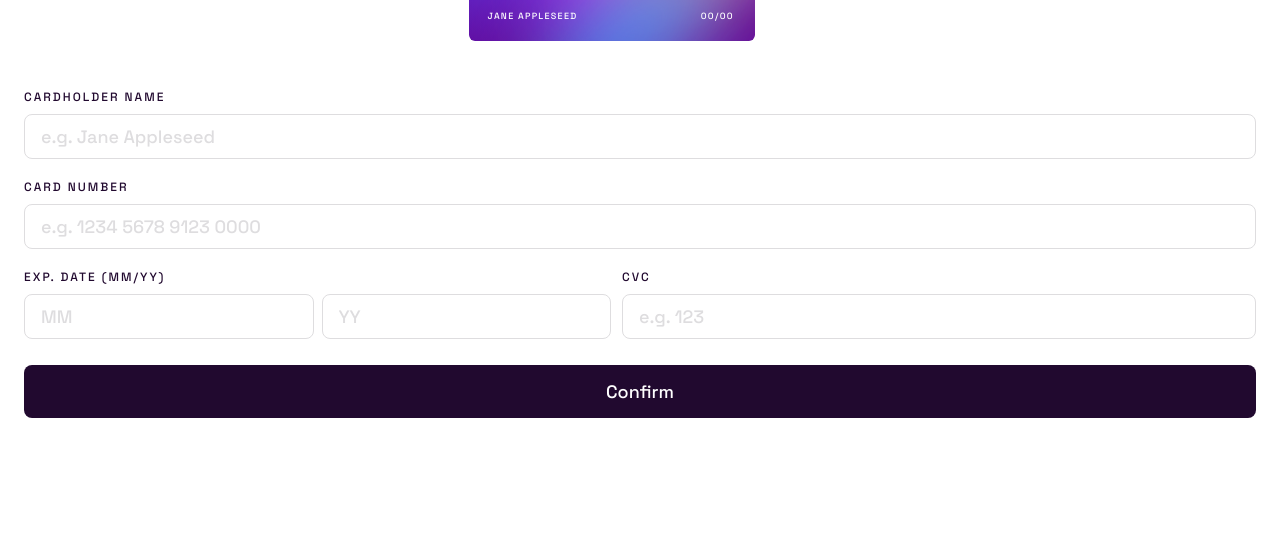
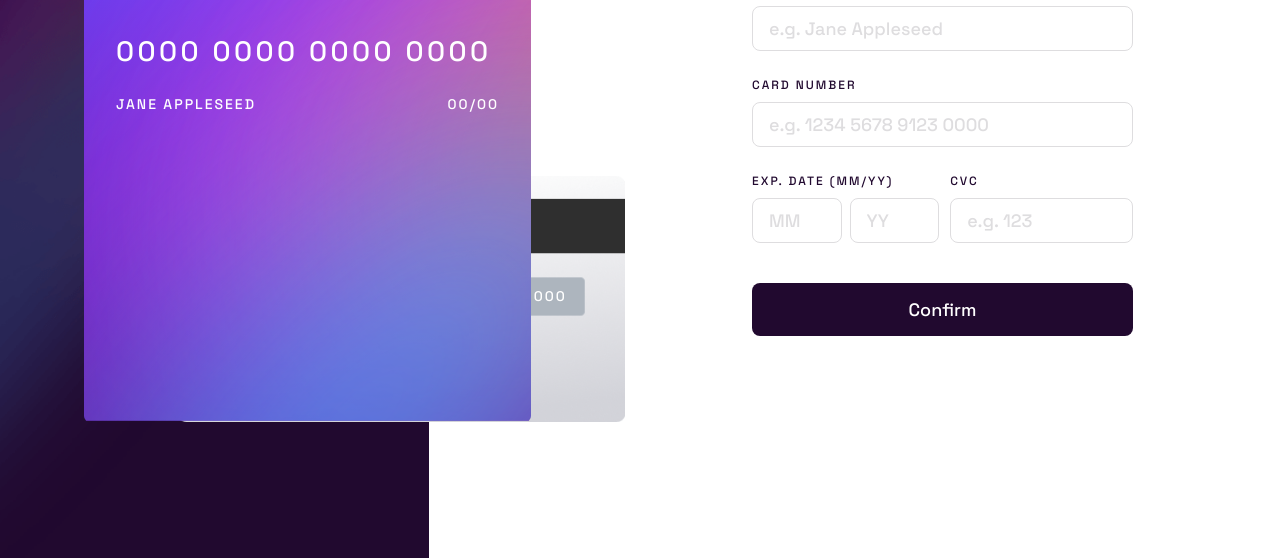
Before and after one commit to kosmonavtsv/fm-interactive-card-details-form, a plain HTML site: page index.html in a window 1280 px wide. Shown: the part 242-800 px from the top of the page. Drawn offline with Linux system fonts and the light colour scheme.

Commit message:
add desktop style

```diff
--- a/index.html
+++ b/index.html
@@ -22,52 +22,52 @@
     <script src="main.js" type="module"></script>
   </head>
   <body>
-    <main>
-      <div class="card">
-        <div class="preview-wrapper" aria-hidden="true">
-          <div class="preview-wrapper-todo">
-            <!-- <h2 class="sr-only">Card Preview</h2> -->
+    <main div class="card">
+      <div class="preview-background-wrapper" aria-hidden="true">
+        <div class="preview-content-wrapper f-body-l">
           <div class="preview preview__back">
             <div class="preview__cvc">000</div>
           </div>
           <div class="preview preview__front">
             <img class="preview__logo" src="images/card-logo.svg" alt="" />
-              <div class="preview__number f-heading-xl">
-                0000 0000 0000 0000
+            <div class="preview__number f-heading-xl">0000 0000 0000 0000</div>
+            <div class="preview__info">
+              <div class="preview__name">Jane Appleseed</div>
+              <div class="preview__exp">
+                <span class="preview__exp-month">00</span>/<span
+                  class="preview__exp-year"
+                  >00</span
+                >
               </div>
-              <div class="preview__info f-body-l">
-                <div>Jane Appleseed</div>
-                <div class="preview__exp">00/00</div>
             </div>
           </div>
         </div>
       </div>
 
+      <div class="card-content">
         <form id="card-form" class="card-form" action="send" novalidate>
           <h1 class="sr-only">Provide Your Credit Card Details</h1>
-          <div class="card-form-fields">
-            <div class="card-field">
-              <label class="f-body-m card-label" for="card-holder"
-                >Cardholder Name</label
-              >
+          <div class="card-form__fields">
+            <div class="field">
+              <label class="f-body-m" for="name">Cardholder Name</label>
               <input
-                id="card-holder"
-                class="f-heading-l card-field"
-                name="card-holder"
+                id="name"
+                name="name"
+                class="f-heading-l"
                 required
                 placeholder="e.g. Jane Appleseed"
                 autocomplete="cc-name"
               />
-              <span class="card-error f-body-s" role="alert">Cardholder Name is required</span>
+              <span class="card-error f-body-s error__name" role="alert"
+                >Cardholder Name is required</span
+              >
             </div>
-            <div class="card-field">
-              <label class="f-body-m card-label" for="card-number"
-                >Card Number</label
-              >
+            <div class="field">
+              <label class="f-body-m" for="number">Card Number</label>
               <input
-                id="card-number"
-                class="f-heading-l card-field"
-                name="card-number"
+                id="number"
+                name="number"
+                class="f-heading-l"
                 type="text"
                 required
                 pattern="\d{4} \d{4} \d{4} \d{4}"
@@ -76,17 +76,19 @@
                 minlength="19"
                 autocomplete="cc-number"
               />
-              <span class="card-error f-body-s" role="alert">Wrong card number</span>
+              <span class="card-error f-body-s error__number" role="alert"
+                >Wrong format, numbers only</span
+              >
             </div>
             <div class="card-verification">
-              <div class="card-field">
-                <label class="f-body-m card-label" aria-hidden="true"
+              <div class="field">
+                <label class="f-body-m" aria-hidden="true"
                   >Exp. Date (MM/YY)</label
                 >
                 <div class="card-expiry">
                   <input
-                    class="f-heading-l card-expiry-month"
-                    name="card-expiry-month"
+                    class="f-heading-l exp-month"
+                    name="exp-month"
                     type="text"
                     inputmode="numeric"
                     placeholder="MM"
@@ -98,7 +100,7 @@
                   />
                   <input
                     class="f-heading-l"
-                    name="card-expiry-year"
+                    name="exp-year"
                     type="text"
                     inputmode="numeric"
                     placeholder="YY"
@@ -108,28 +110,35 @@
                     aria-label="Enter the Expiration Year of the Card(YY)"
                     autocomplete="cc-exp-year"
                   />
-                  <span class="card-error f-body-s" role="alert"
-                    aria-label="Validation Error: expiration month and year cannot be empty">
+                  <span
+                    class="card-error f-body-s error__exp-month error__exp-year"
+                    role="alert"
+                    aria-label="Validation Error: expiration month and year cannot be empty"
+                  >
                     Can't be blank
                   </span>
                 </div>
               </div>
-              <div class="card-field">
-                <label class="f-body-m" for="card-cvc">CVC</label>
+              <div class="field">
+                <label class="f-body-m" for="cvc">CVC</label>
                 <input
+                  id="cvc"
+                  name="cvc"
                   class="f-heading-l"
-                  id="card-cvc"
-                  name="card-cvc"
                   type="text"
                   inputmode="numeric"
                   required
                   maxlength="4"
+                  minlength="3"
                   pattern="\d{3,4}"
                   placeholder="e.g. 123"
                   autocomplete="cc-csc"
                 />
-                <span class="card-error f-body-s" role="alert"
-                    aria-describedby="card-cvc">
+                <span
+                  class="card-error f-body-s error__cvc"
+                  role="alert"
+                  aria-describedby="cvc"
+                >
                   Can't be blank
                 </span>
               </div>
@@ -137,12 +146,14 @@
           </div>
           <button type="submit" class="f-heading-l button">Confirm</button>
         </form>
-
-        <div class="card-complete">
+        <div class="complete hidden">
           <h1 class="sr-only">Card Complete</h1>
-          <h2>Thank you!</h2>
-          <p>We've added your card details</p>
-          <button>Continue</button>
+          <img class="complete__image" src="images/icon-complete.svg" alt="" />
+          <h2 class="complete__title f-heading-xxl">Thank you!</h2>
+          <p class="complete__text f-heading-l">
+            We've added your card details
+          </p>
+          <button id="complete__continue" class="button">Continue</button>
         </div>
       </div>
     </main>
--- a/main.js
+++ b/main.js
@@ -1,14 +1,20 @@
 const form = document.forms['card-form'];
 
 form.addEventListener('submit', submit);
+document.querySelector('#complete__continue').addEventListener('click', reset);
 
 ['change', 'input'].forEach((eventType) =>
   form.addEventListener(eventType, function (e) {
     // ignore delete key presses
-    if (e.inputType?.startsWith('delete')) return;
+    if (e.inputType?.startsWith('delete')) {
+      updatePreview(e, e.target.value);
+      showError(e.target);
+      return;
+    }
 
     let formattedValue = e.target.value;
     if (!formattedValue?.length) {
+      updatePreview(e, e.target.value);
       return;
     }
 
@@ -18,16 +24,16 @@ form.addEventListener('submit', submit);
     }
 
     // add a space after every 4 digits
-    if (e.target.name === 'card-number') {
+    if (e.target.name === 'number') {
       formattedValue = formattedValue
-        .replaceAll(' ','')
+        .replaceAll(' ', '')
         .replace(/(.{4})/g, '$1 ');
     }
 
     // add a leading zero for months and years
     if (
       e.type === 'change' &&
-      e.target.name.startsWith('card-expiry-') &&
+      e.target.name.startsWith('exp-') &&
       formattedValue.length === 1
     ) {
       formattedValue = `0${formattedValue}`;
@@ -38,14 +44,67 @@ form.addEventListener('submit', submit);
       formattedValue = formattedValue.slice(0, e.target.maxLength);
     }
 
+    if (e.type === 'change') {
+      e.target.parentElement.classList.add('validated');
+    }
+
     e.target.value = formattedValue;
+    updatePreview(e, formattedValue);
+    showError(e.target);
   })
 );
 
-function submit(event){
-  if(!this.checkValidity()){
-    this.classList.add('validated');
-    alert('Invalid input');
+form.number.addEventListener('invalid', function (e) {
+  console.log('invalid', e.target.name, e.target.validity);
+});
+
+function showError(el) {
+  if (el.validity.valid || !el.matches('.validated input')) {
+    return;
   }
+
+  const errorElement = document.querySelector(`.error__${el.name}`);
+
+  if (el.maxLength > -1 && el.value.length < el.maxLength) {
+    errorElement.textContent = 'Too short';
+  } else if (el.minLength > -1 && el.value.length > el.minLength) {
+    errorElement.textContent = 'Too long';
+  } else {
+    errorElement.textContent = el.validity.valueMissing
+      ? "Can't be blank"
+      : 'Wrong format';
+  }
+}
+
+function updatePreview(e, formattedValue) {
+  const previewElement = document.querySelector(`.preview__${e.target.name}`);
+  previewElement.textContent = formattedValue;
+}
+
+function submit(event) {
   event.preventDefault();
+  this.classList.add('validated');
+
+  if (!this.checkValidity()) {
+    return;
+  }
+
+  document.querySelector('.complete').classList.remove('hidden');
+  form.classList.add('hidden');
 }
+
+function reset() {
+  document.querySelector('.complete').classList.add('hidden')
+  form.classList.remove('hidden');
+
+  form.reset();
+  document.querySelector('.preview__cvc').textContent = '000';
+  document.querySelector('.preview__number').textContent =
+  '0000 0000 0000 0000';
+  document.querySelector('.preview__name').textContent = 'Jane Appleseed';
+  document.querySelector('.preview__exp-month').textContent = '00';
+  document.querySelector('.preview__exp-year').textContent = '00';
+  document
+  .querySelectorAll('.validated')
+  .forEach((el) => el.classList.remove('validated'));
+}
--- a/style.css
+++ b/style.css
@@ -1,11 +1,3 @@
-/*
-todo:
- * disable spell check for cardholder name
-Layout
-- Mobile: 375px
-- Desktop: 1440px
-*/
-
 :root {
   /* Colors */
   --clr-primary-gradient: linear-gradient(
@@ -21,11 +13,28 @@ Layout
   /* Typography */
   --font-family: 'Space Grotesk', sans-serif;
   --font-eights: 500;
-  --fs-body-s: 12px;
-  --fs-body-m: 12px;
-  --fs-body-l: 9px;
-  --fs-heading-l: 18px;
-  --fs-heading-xl: 18px;
+  --fs-body-s: .75rem;
+  --fs-body-m: .75rem;
+  --fs-body-l: .5625rem;
+  --fs-heading-l: 1.125rem;
+  --fs-heading-xl: 1.125rem;
+  --fs-heading-xxl: 1.75rem;
+
+  --letter-spacing-heading-xl: 2.2px;
+  --letter-spacing-body-l: 1.286px;
+
+  --preview-width:17.875rem;
+}
+
+@media screen and (min-width: 7.25rem) {
+  :root {
+    --fs-heading-xl: 1.75rem;
+    --fs-body-l: .875rem;
+    --letter-spacing-heading-xl: 3.422px;
+    --letter-spacing-body-l: 2px;
+
+    --preview-width:27.9375rem;
+  }
 }
 
 .f-body-m {
@@ -40,7 +49,7 @@ Layout
 
 .f-body-l {
   font: 500 var(--fs-body-l) var(--font-family);
-  letter-spacing: 1.286px;
+  letter-spacing: var(--letter-spacing-body-l);
   text-transform: uppercase;
 }
 
@@ -48,12 +57,13 @@ Layout
   font: 500 var(--fs-heading-l) var(--font-family);
 }
 
-.f-heading-l {
-  font:500 var(--fs-heading-l) var(--font-family);
+.f-heading-xl {
+  font: 500 var(--fs-heading-xl) var(--font-family);
+  letter-spacing: var(--letter-spacing-heading-xl);
 }
 
-.f-heading-xl {
-  font: 500 var(--fs-heading-xl) var(--font-family);
+.f-heading-xxl {
+  font: 500 var(--fs-heading-xxl) var(--font-family);
   letter-spacing: 3.422px;
 }
 
@@ -76,11 +86,18 @@ body {
   margin: 0;
 }
 
-input, textarea, button, select {
+input,
+textarea,
+button,
+select {
   font: inherit;
 }
 
-img, picture, video, canvas, svg {
+img,
+picture,
+video,
+canvas,
+svg {
   display: block;
   max-width: 100%;
 }
@@ -102,48 +119,39 @@ body {
   color: var(--neutral-600);
 }
 
-main {
+.preview-background-wrapper {
+  padding-top: 2rem;
+  background: url(images/bg-main-mobile.png) no-repeat center top / 100% 15rem;
+  margin-bottom: 3rem;
 }
 
-.card {
-}
-
-.preview-wrapper {
-  padding-top: 32px;
-  margin: 0 auto;
-  background: url(images/bg-main-mobile.png) no-repeat center top / 100% 240px;
-  margin-bottom: 48px;
-}
-
-.preview-wrapper-todo {
-  max-width: 343px;
-  min-height: 251px;
+.preview-content-wrapper {
+  max-width: 21.4375rem;
+  min-height: 15.6875rem;
   margin: 0 auto;
   position: relative;
 }
 
 .preview {
   position: absolute;
-  height: 157px;
+  width: var(--preview-width);
   aspect-ratio: 286 / 157;
-  border-radius: 6px;
+  border-radius: .375rem;
 }
 
 .preview__back {
   top: 0;
   right: 0;
-  background: url('images/bg-card-back-mobile.svg') no-repeat center
+  background: url('images/bg-card-back.png') no-repeat center
     center/cover;
 }
 
 .preview__cvc {
   position: absolute;
-  top: 50%;
+  top: 49%;
   transform: translateY(-50%);
   right: 13%;
-  font-size: 9px;
   color: var(--neutral-0);
-  letter-spacing: 1.286px;
 }
 
 .preview__front {
@@ -151,103 +159,208 @@ main {
   bottom: 0;
   background: url('images/bg-card-front-mobile.svg') no-repeat center
     center/cover;
-  padding: 17.6px 20.69px 0 19px;
+  padding: 1.125rem 1.25rem;
   color: var(--neutral-0);
 }
 
 .preview__logo {
-  width: 54px;
-  height: 30px;
-  margin-bottom: 38px;
+  width: 3.375rem;
+  aspect-ratio: 54/30;
+  margin-bottom: 2.375rem;
 }
 
 .preview__number {
-  font-size: 18px;
-  letter-spacing: 2.2px;
-  margin-bottom: 17px;
+  margin-bottom: 1.0625rem;
 }
 
 .preview__info {
   display: flex;
   justify-content: space-between;
   align-items: center;
-  font-size: 9px;
-  letter-spacing: 1.286px;
-  text-transform: uppercase;
-}
-
-.preview__exp {
-  text-transform: uppercase;
-  letter-spacing: 1.286px;
 }
 
 .card-form {
-  padding-inline: 24px;
+  padding-inline: 1.5rem;
 }
 
-.card-form-fields {
-  display: grid;
-  gap:20px;
-  margin-bottom: 26px;
+.card-content {
+  max-width: 26.8125rem;
+  margin-inline: auto;
+  margin-bottom: 2.8125rem;
 }
 
-.card-field {
+.card-form__fields {
   display: grid;
-  gap:9px;
-  /* margin-bottom: 10px; */
+  gap: 1.25rem;
+  margin-bottom: 1.625rem;
 }
 
-.card-field input {
+.field {
+  display: grid;
+  gap: .5625rem;
+}
+
+input {
   border: 1px solid var(--neutral-400);
-  border-radius: 8px;
-  padding: 10px 16px;
+  border-radius: .5rem;
+  padding: .625rem 1rem;
   min-width: 0;
   transition: 0.8s;
   outline: none;
   color: inherit;
 }
 
-.card-field input::placeholder {
+input::placeholder {
   color: var(--neutral-400);
 }
 
-.card-field input:focus {
+input:focus {
   background: linear-gradient(white, white) padding-box,
     var(--clr-primary-gradient) border-box;
   border-color: transparent;
 }
 
 .card-verification {
-  display: grid;
+  display: flex;
+  flex-wrap: wrap;
   align-items: start;
-  grid-template-columns: 1fr 1.08fr;
-  gap: 11px;
+  gap: .6875rem;
+}
+
+.card-verification > .field{
+  flex: 1 1 6.875rem;
+}
+
+.card-verification > .field:first-child{
+  flex-basis: 30%;
 }
 
 .card-expiry {
-  display:grid;
+  display: grid;
   grid-template-columns: 1fr 1fr;
-  gap: 8px;
+  gap: .5rem;
 }
 
 .button {
-  background: var(--neutral-600);
+  background-color: var(--neutral-600);
   border: none;
-  color:var(--neutral-0);
-  padding: 15px;
+  color: var(--neutral-0);
+  padding: .9375rem;
   width: 100%;
-  border-radius: 8px;
+  border-radius: .5rem;
+  cursor: pointer;
+}
+
+.button:hover {
+  --clr-hover: rgba(255, 255, 255, 0.1);
+  background-image: linear-gradient(var(--clr-hover), var(--clr-hover));
 }
 
 .card-error {
   display: none;
-  color:var(--clr-error);
+  color: var(--clr-error);
+}
+
+.validated input:invalid {
+  border-color: var(--clr-error);
 }
 
 .validated input:invalid ~ .card-error {
   display: block;
 }
 
-.card-complete {
+.complete {
+  display: grid;
+  justify-items: center;
+  padding-inline: 1.5rem;
+}
+
+.complete__image {
+  margin-bottom: 2.1875rem;
+}
+
+.complete__title {
+  text-transform: uppercase;
+  margin-bottom: 1rem;
+}
+
+.complete__text {
+  color: var(--neutral-500);
+  margin-bottom: 3rem;
+}
+
+.card-form.hidden,
+.complete.hidden {
   display: none;
 }
+
+@media screen and (min-width: 50rem) {
+  .card {
+    display: grid;
+    grid-template-columns: 1fr 1fr;
+    align-items: center;
+    min-height: 100vh;
+  }
+
+  .preview-background-wrapper {
+    padding: 0;
+    padding-right: .9375rem;
+    align-self: stretch;
+    display: grid;
+    height: 100%;
+    justify-items: right;
+    align-items: center;
+    background: url(images/bg-main-desktop.png) no-repeat left center / 67%
+      100%;
+  }
+
+  .preview__front {
+    left: 0;
+    top: 0;
+  }
+
+  .preview__back {
+    right: 0;
+    bottom: 0;
+    top: unset;
+  }
+
+  .preview-content-wrapper{
+    width: 80%;
+    min-width: 21.875rem;
+    min-height: 20rem;
+    max-width: none;
+    margin-inline: 0;
+  }
+}
+
+@media screen and (min-width: 7.25rem) {
+  .preview-content-wrapper {
+    width: 33.8125rem;
+    height: 32.9375rem;
+    max-width: none;
+    margin-inline: 0;
+  }
+
+  .preview__logo {
+    width: 5.25rem;
+    margin-bottom: 4rem;
+  }
+
+  .preview__front {
+    padding: 1.75rem 2rem;
+  }
+
+  .preview__number {
+    margin-bottom: 1.625rem;
+  }
+
+  .card-content {
+    margin: 0 0 0 5.5rem;
+  }
+
+  .card-form__fields {
+    row-gap: 1.625rem;
+    margin-bottom: 2.5rem;
+  }
+}
```
Also changed, not shown: design/Desktop Complete.png (added), design/Desktop.png (added), design/Mobile Complete.png (added). Lines whose indentation alone changed are shown as unchanged.
